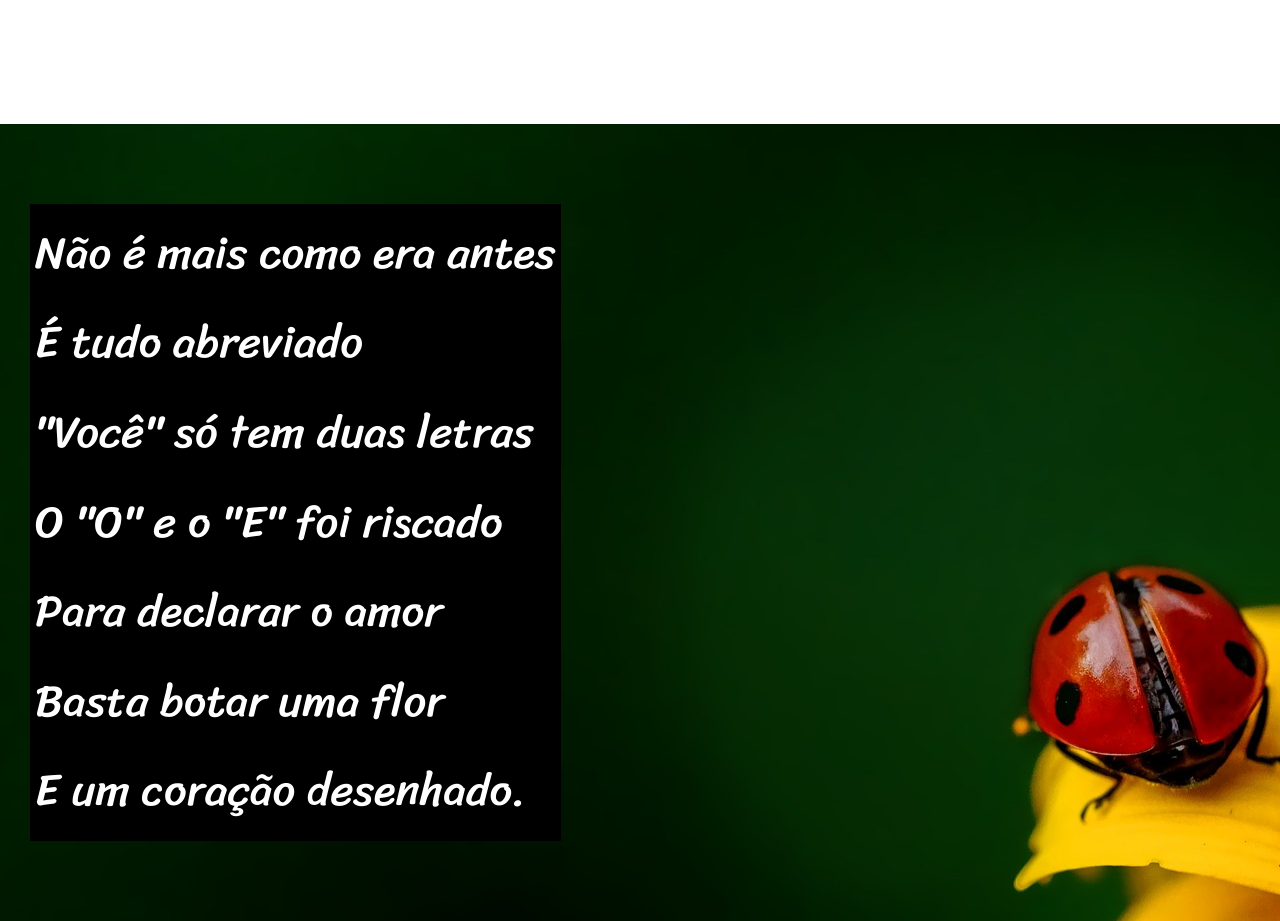
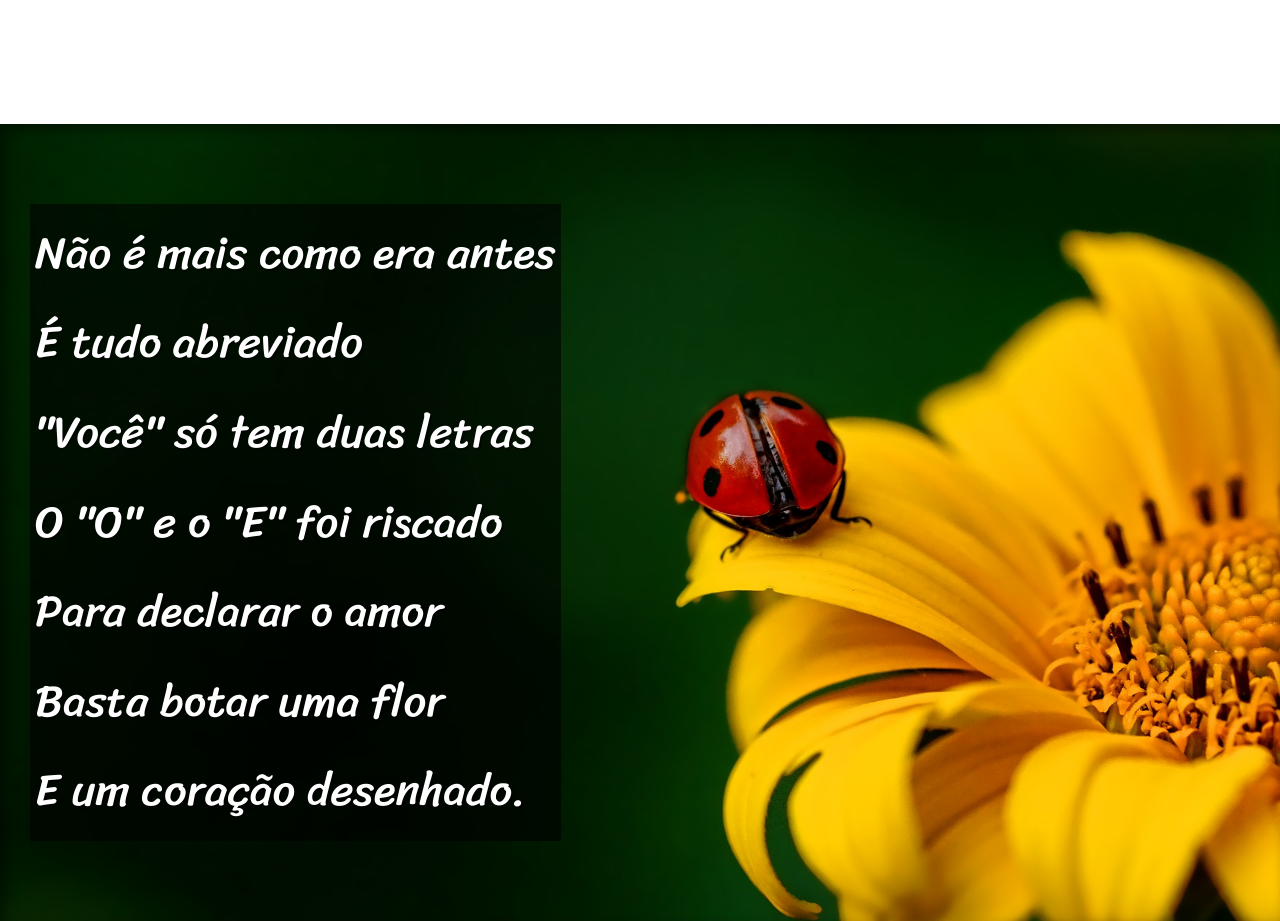
Before and after one commit to IgorLohanX/Html-css, a plain HTML site: page desafio/d012/index.html in a window 1280 px wide. Shown: the part 960-1881 px from the top of the page. Drawn offline with Linux system fonts and the light colour scheme.

Commit message:
Update style.css

```diff
--- a/desafio/d012/estilo/style.css
+++ b/desafio/d012/estilo/style.css
@@ -71,22 +71,26 @@ section.normal {
 section.imagem {
     background-color: rgb(51,51, 51);
     color: white;
+    box-shadow: inset 6px 6px 13px 0px rgba(0, 0, 0, 0.445);
+    background-size: cover;
+    background-attachment: fixed;
 }
 
 section.imagem > p {
-    background-color: black;
+    background-color: rgba(0, 0, 0, 0.575);
     display: inline-block;
     padding: 5px;
+    text-shadow: 2px 2px 0px rgba(0, 0, 0, 0.418);
 }
 
 section#img01 {
     background-image: url('../imagens/background001.jpg');
-    back
+    background-position: right center;
 
 }
 
 section#img02 {
-
+    background-image: url('../imagens/background002.jpg');
 }
 
 footer {
```
